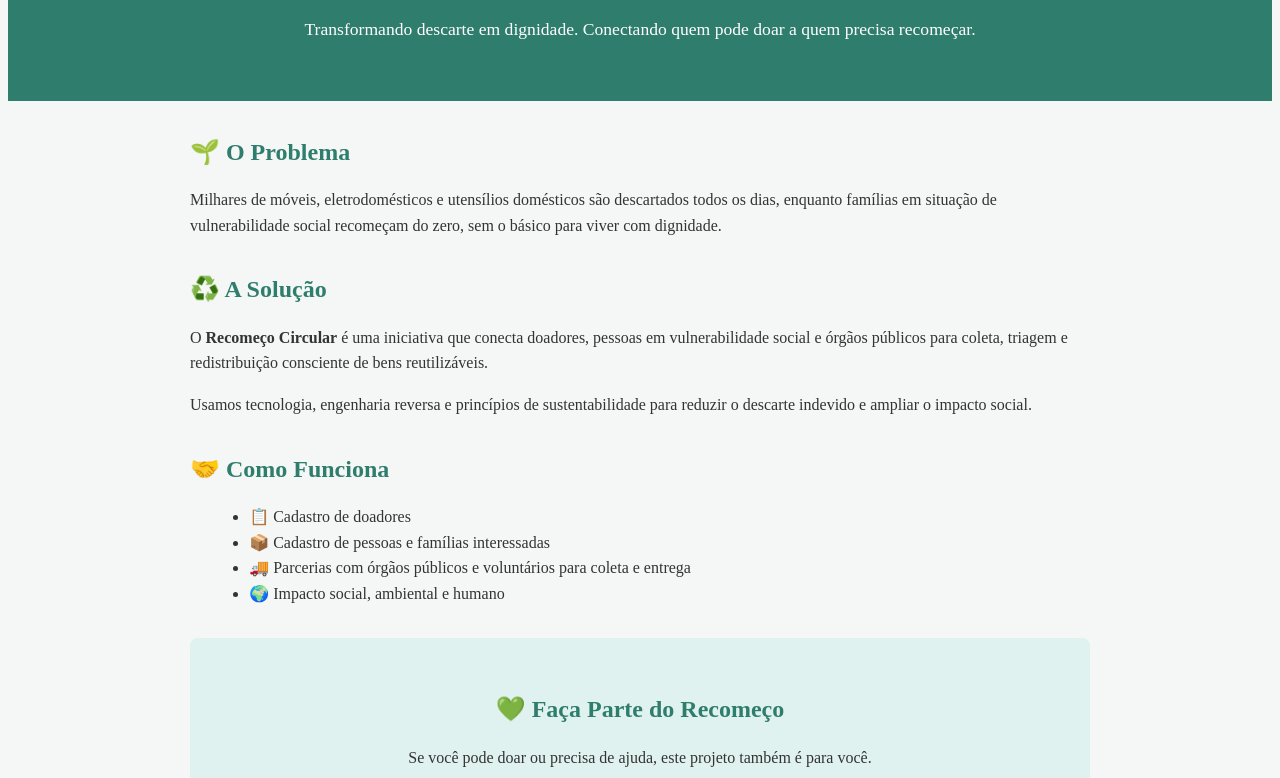
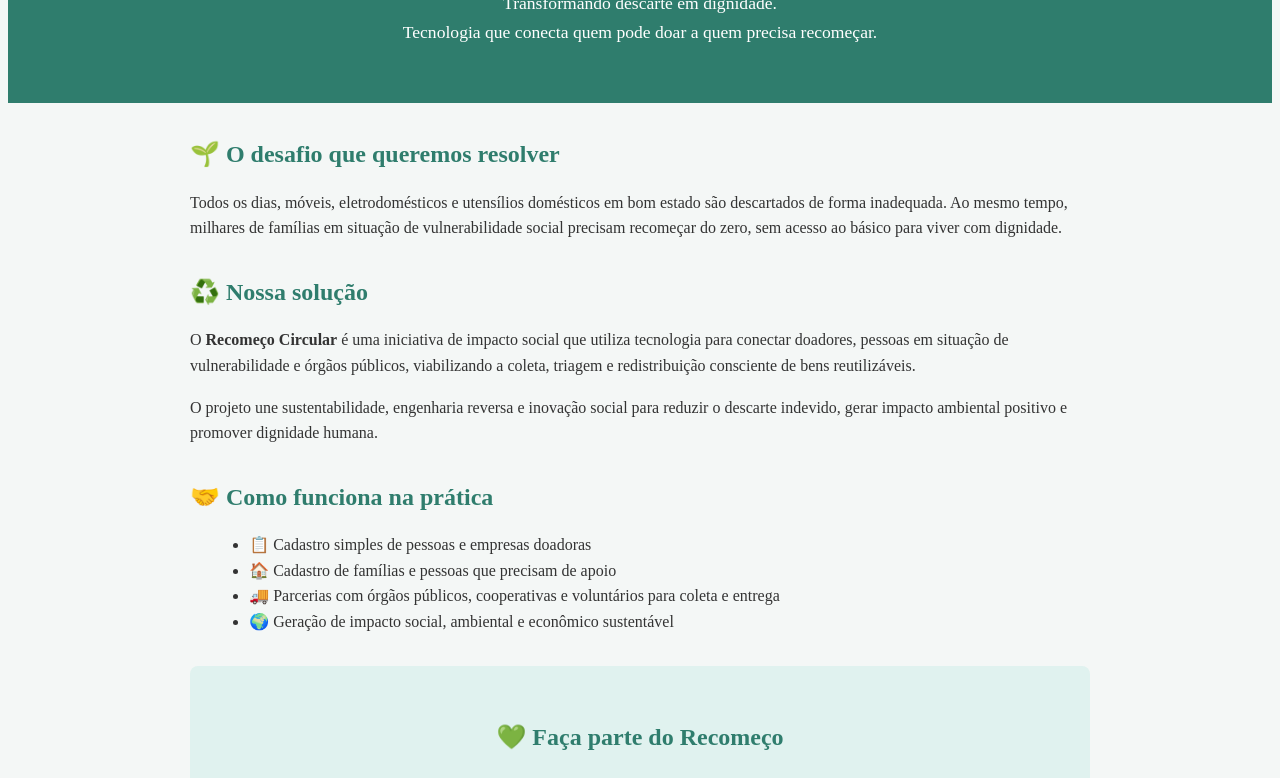
Before and after one commit to joselitajuditee/recomeco-circular, a plain HTML site: page index.html in a window 1280 px wide. Shown: the part 156-934 px from the top of the page. Drawn offline with Linux system fonts and the light colour scheme.

Commit message:
Update index.html

```diff
--- a/index.html
+++ b/index.html
@@ -1,7 +1,3 @@
-index.html
-Criando index.html do MVP
-index.html
-README.md
 <!DOCTYPE html>
 <html lang="pt-BR">
 <head>
@@ -15,48 +11,60 @@ README.md
 
   <header>
     <h1>Recomeço Circular</h1>
-    <p>Transformando descarte em dignidade. Conectando quem pode doar a quem precisa recomeçar.</p>
+    <p>
+      Transformando descarte em dignidade.<br>
+      Tecnologia que conecta quem pode doar a quem precisa recomeçar.
+    </p>
   </header>
 
   <main>
 
     <section>
-      <h2>🌱 O Problema</h2>
+      <h2>🌱 O desafio que queremos resolver</h2>
       <p>
-        Milhares de móveis, eletrodomésticos e utensílios domésticos são descartados todos os dias,
-        enquanto famílias em situação de vulnerabilidade social recomeçam do zero, sem o básico
-        para viver com dignidade.
+        Todos os dias, móveis, eletrodomésticos e utensílios domésticos em bom estado
+        são descartados de forma inadequada. Ao mesmo tempo, milhares de famílias
+        em situação de vulnerabilidade social precisam recomeçar do zero, sem acesso
+        ao básico para viver com dignidade.
       </p>
     </section>
 
     <section>
-      <h2>♻️ A Solução</h2>
+      <h2>♻️ Nossa solução</h2>
       <p>
-        O <strong>Recomeço Circular</strong> é uma iniciativa que conecta doadores,
-        pessoas em vulnerabilidade social e órgãos públicos para coleta,
-        triagem e redistribuição consciente de bens reutilizáveis.
+        O <strong>Recomeço Circular</strong> é uma iniciativa de impacto social que
+        utiliza tecnologia para conectar doadores, pessoas em situação de vulnerabilidade
+        e órgãos públicos, viabilizando a coleta, triagem e redistribuição consciente
+        de bens reutilizáveis.
       </p>
       <p>
-        Usamos tecnologia, engenharia reversa e princípios de sustentabilidade
-        para reduzir o descarte indevido e ampliar o impacto social.
+        O projeto une sustentabilidade, engenharia reversa e inovação social para
+        reduzir o descarte indevido, gerar impacto ambiental positivo e promover
+        dignidade humana.
       </p>
     </section>
 
     <section>
-      <h2>🤝 Como Funciona</h2>
+      <h2>🤝 Como funciona na prática</h2>
       <ul>
-        <li>📋 Cadastro de doadores</li>
-        <li>📦 Cadastro de pessoas e famílias interessadas</li>
-        <li>🚚 Parcerias com órgãos públicos e voluntários para coleta e entrega</li>
-        <li>🌍 Impacto social, ambiental e humano</li>
+        <li>📋 Cadastro simples de pessoas e empresas doadoras</li>
+        <li>🏠 Cadastro de famílias e pessoas que precisam de apoio</li>
+        <li>🚚 Parcerias com órgãos públicos, cooperativas e voluntários para coleta e entrega</li>
+        <li>🌍 Geração de impacto social, ambiental e econômico sustentável</li>
       </ul>
     </section>
 
     <section class="cta">
-      <h2>💚 Faça Parte do Recomeço</h2>
-      <p>Se você pode doar ou precisa de ajuda, este projeto também é para você.</p>
+      <h2>💚 Faça parte do Recomeço</h2>
+      <p>
+        Seja doando, recebendo ou apoiando, você pode fazer parte dessa rede
+        de transformação social.
+      </p>
+
+      <!-- Por enquanto os links são simples.
+           No próximo passo, vamos conectar com formulários reais -->
       <a href="#" class="btn">Quero Doar</a>
-      <a href="#" class="btn secondary">Preciso de Ajuda</a>
+      <a href="#" class="btn">Preciso de Ajuda</a>
     </section>
 
   </main>
@@ -68,3 +76,4 @@ README.md
 
 </body>
 </html>
+Reorganiza conteúdo do MVP e fortalece narrativa do projeto
```
